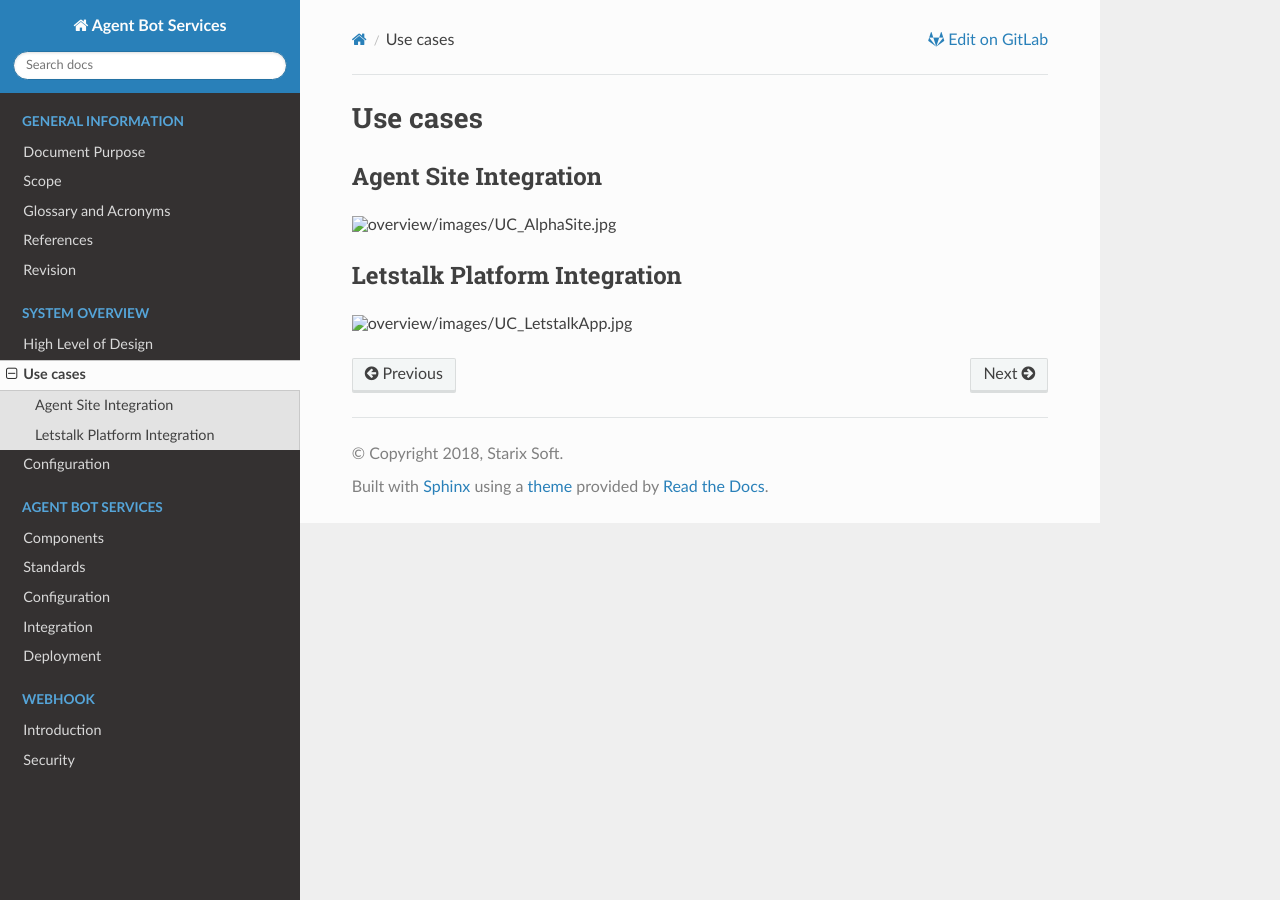
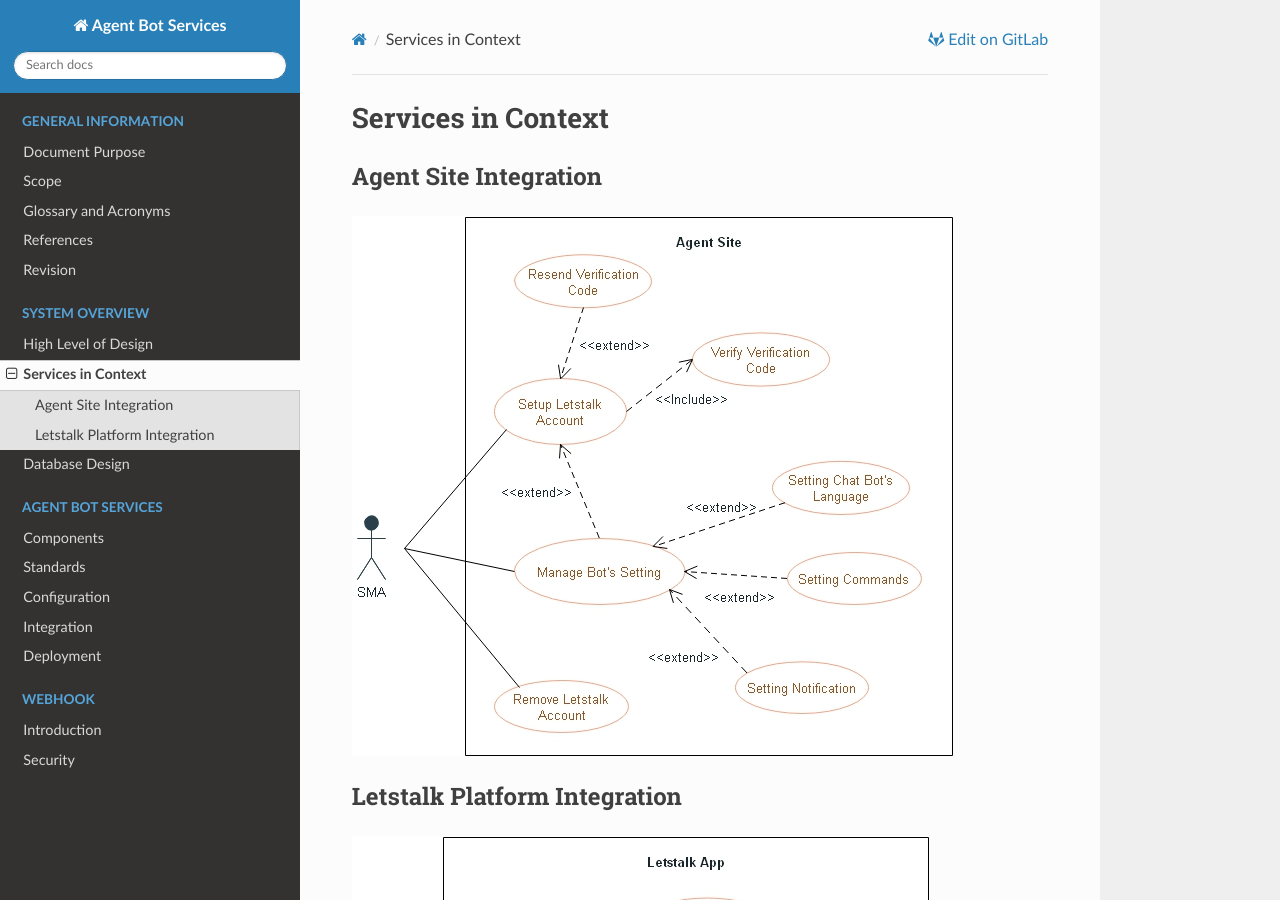
Before and after one commit to starixvn/rome_chatbot_chatbot-api, a Sphinx documentation site: the page built from docs/overview/uc.rst, in a window 1280 px wide and 900 px high. Built offline with Sphinx 7.4.7 and the Read the Docs theme 2.0.0, drawn with Linux system fonts in a browser that asks for light colours.

Commit message:
0000 rename folder, add database-design

```diff
--- a/docs/index.rst
+++ b/docs/index.rst
@@ -20,7 +20,7 @@
 
    overview/hld
    overview/uc
-   overview/conf
+   overview/database-design
 
 .. toctree::
    :caption: Agent Bot Services
--- a/docs/overview/conf.rst
+++ /dev/null
@@ -1,3 +0,0 @@
-*************
-Configuration
-*************
--- /dev/null
+++ b/docs/overview/database-design.rst
@@ -0,0 +1,3 @@
+**************************
+Database Design
+**************************
--- a/docs/overview/uc.rst
+++ b/docs/overview/uc.rst
@@ -1,11 +1,11 @@
-*************
-Use cases
-*************
+********************
+Services in Context
+********************
 
 Agent Site Integration
-=============================
-.. image:: images/UC_AlphaSite.jpg
+**********************
+.. image:: assets/uc_alpha-site.jpg
 
 Letstalk Platform Integration
-=============================
-.. image:: images/UC_LetstalkApp.jpg
+*****************************
+.. image:: assets/uc_lta.jpg
```
Also changed, not shown: docs/overview/assets/uc_alpha-site.jpg (renamed from docs/overview/assets/UC_AlphaSite.jpg), docs/overview/assets/uc_lta.jpg (renamed from docs/overview/assets/UC_LetstalkApp.jpg).
